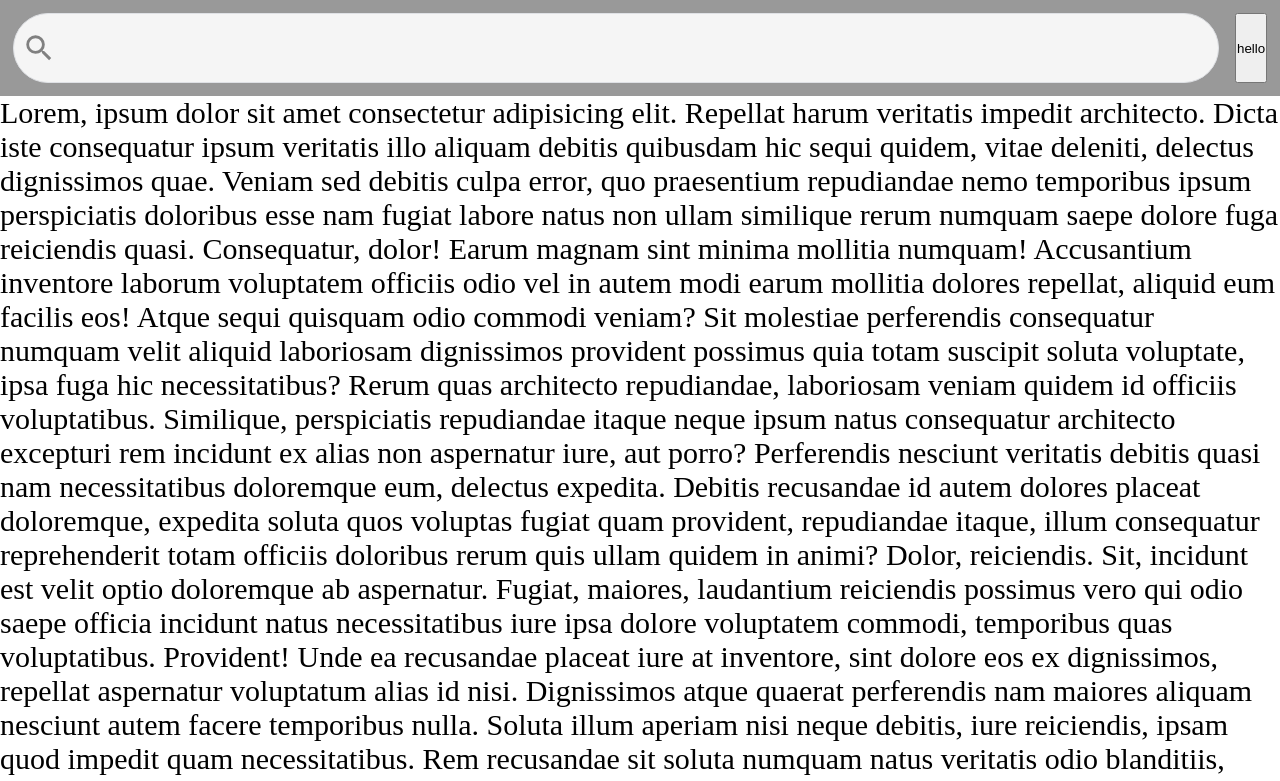
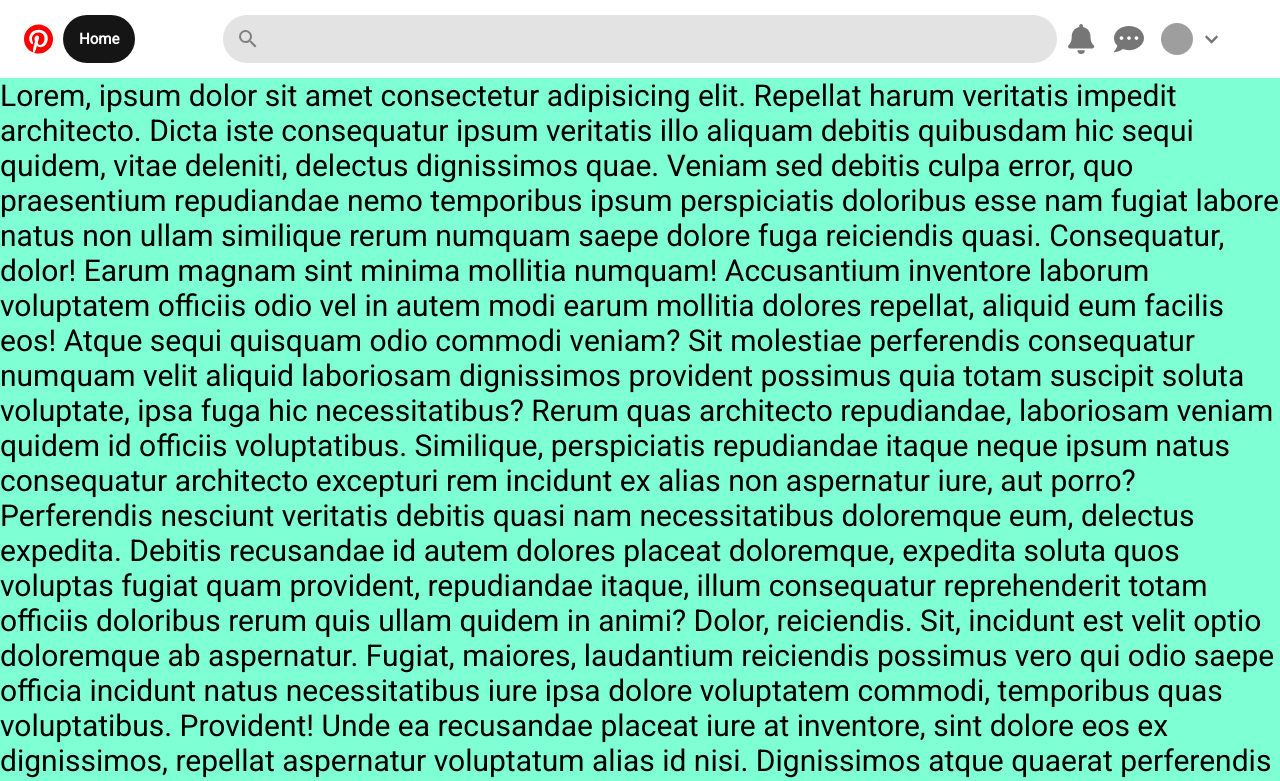
Before and after one commit to kataya1/Pinterest, a React (Create React App) app in the folder frontend/pintrest/: page / in a window 1280 px wide. Shown: the top 781 px of the page. Built offline with nearby package versions, Linux system fonts and the light colour scheme; grey boxes are pictures that could not be loaded.

Commit message:
upload navbar

```diff
--- a/frontend/pintrest/src/App.css
+++ b/frontend/pintrest/src/App.css
@@ -4,7 +4,11 @@
     padding: 0;
     margin: 0;
     box-sizing: inherit;
+    font-size: 1rem;
 }
 html{
     box-sizing: border-box;
 }
+body{
+    background-color: aquamarine;
+}
--- /dev/null
+++ b/frontend/pintrest/src/components/Avatar/Avatar.css
@@ -0,0 +1,24 @@
+.avatar{
+    width: 3rem;
+    height: 3rem;
+    border-radius: 50%;
+    display: flex;
+    align-items: center;
+    justify-content: center;
+}
+.avatar .img {
+    height: 2rem;
+    width: 2rem;
+    position: relative;
+    border-radius: 50%;
+    overflow: hidden;
+}
+.avatar .img img {
+    position: absolute;
+    object-fit: cover;
+    width: 100%;
+    height: 100%;
+}
+.avatar:hover{
+    background-color: #e2e2e2;
+}
--- /dev/null
+++ b/frontend/pintrest/src/components/Avatar/Avatar.js
@@ -0,0 +1,14 @@
+import React from 'react'
+import './Avatar.css'
+
+const Avatar = ({src}) => {
+        return (
+            <div className="avatar">
+                <div className="img">
+                    <img src={src} alt=""/>
+                </div>
+            </div>
+        )
+}
+
+export default Avatar
--- /dev/null
+++ b/frontend/pintrest/src/components/Button/Button.css
@@ -0,0 +1,83 @@
+@import url('https://fonts.googleapis.com/css2?family=Roboto&display=swap');
+:root {
+    --primary: #e1e1e1;
+    --hover: #e2e2e2;
+    --dark: #181717;
+    --red: #eb3f27;
+    --white: #fdfdfd;
+    --icon: #767676;
+}
+*{
+    font-family: 'Roboto', sans-serif;
+}
+.btn {
+    border: none;
+    padding: 5px;
+    font-weight: 900;
+    cursor: pointer;
+    padding: 15px;
+    font-size: 15px;
+}
+.btn--standard:hover{
+    background-color: var(--hover);
+}
+.btn--icon {
+    border-radius: 50%;
+    width: 3rem;
+    height: 3rem;
+    display: flex;
+    align-items: center;
+    justify-content: center;
+    background-color: transparent;
+    color: var(--icon);
+}
+.btn--icon:hover {
+    background-color: var(--hover);
+}
+.btn--standard {
+    background-color: transparent;
+    border-radius: 20px;
+}
+.btn--text {
+    font-weight: bold;
+    height: 3rem;
+    color: #fff;
+    padding: 1rem;
+    background-color: #151515;
+    display: flex;
+    align-items: center;
+    justify-content: center;
+    border-radius: 1.563rem;
+}
+.btn--red {
+    background-color: var(--red);
+    color: var(--white);
+    border-radius: 25%;
+}
+.btn--down {
+    border-radius: 50%;
+    width: 1rem;
+    height: 1rem;
+    display: flex;
+    align-items: center;
+    justify-content: center;
+    padding: 0.7rem;
+    background-color: transparent;
+    color: var(--icon);
+}
+.btn--down:hover {
+    background-color: var(--hover);
+}
+.btn--logo {
+    border-radius: 50%;
+    width: 3rem;
+    height: 3rem;
+    display: flex;
+    align-items: center;
+    justify-content: center;
+    color: red;
+    background-color: transparent;
+}
+.btn--logo:hover {
+    background-color: var(--hover);
+}
--- /dev/null
+++ b/frontend/pintrest/src/components/Button/ButtonFlex.js
@@ -0,0 +1,24 @@
+import React from 'react'
+import'./Button.css'
+
+const STYLES = [
+    'btn--standard',
+    'btn--icon',
+    'btn--text',
+    'btn--red',
+    'btn--down',
+    'btn--logo',
+    'btn--none'
+]
+
+const ButtonFlex = ({children,type,onClick,buttonStyle}) => {
+    const checkButtonStyle = STYLES.includes(buttonStyle) ? buttonStyle : STYLES[0]
+    return(
+        <React.Fragment>
+            <button className={`btn ${checkButtonStyle}`} onClick={onClick} type={type} >
+                {children}
+            </button>
+        </React.Fragment>
+    )
+}
+export default ButtonFlex
--- /dev/null
+++ b/frontend/pintrest/src/components/Navbar/Navbar.css
@@ -0,0 +1,33 @@
+nav{
+    display: flex;
+    align-items: center;
+    justify-content: space-between;
+    background-color: #fff;
+    padding: 0.938rem;
+}
+
+.left {
+    display: flex;
+    align-items: center;
+    width: 20%;
+}
+.right{
+    width: 20%;
+    display: flex;
+    align-items: center;
+}
+
+/* Extra small devices (phones, 600px and down) */
+@media only screen and (max-width: 600px) {}
+
+/* Small devices (portrait tablets and large phones, 600px and up) */
+@media only screen and (min-width: 600px) {}
+
+/* Medium devices (landscape tablets, 768px and up) */
+@media only screen and (min-width: 768px) {}
+
+/* Large devices (laptops/desktops, 992px and up) */
+@media only screen and (min-width: 992px) {}
+
+/* Extra large devices (large laptops and desktops, 1200px and up) */
+@media only screen and (min-width: 1200px) {}
--- a/frontend/pintrest/src/components/Navbar/Navbar.js
+++ b/frontend/pintrest/src/components/Navbar/Navbar.js
@@ -1,11 +1,31 @@
-import styles from './Navbar.module.css';
+import { library } from '@fortawesome/fontawesome-svg-core'
+import { faPinterest} from '@fortawesome/free-brands-svg-icons'
+import { faBell,faCommentDots,faSearch,faChevronDown,faUser } from '@fortawesome/free-solid-svg-icons'
+import { FontAwesomeIcon } from '@fortawesome/react-fontawesome'
+import Avatar from '../Avatar/Avatar'
+import ButtonFlex from '../Button/ButtonFlex'
+
+import '../Navbar/Navbar.css'
 import Searchbox  from '../Searchbox/Searchbox';
+
+library.add(faPinterest,faBell,faCommentDots,faSearch,faChevronDown,faUser)
+
+
 export default function Navbar() {
 
     return (
-    <nav className={styles.navigation}>
+    <nav>
+        <div className='left'>
+            <ButtonFlex buttonStyle="btn--logo"><FontAwesomeIcon icon={['fab', 'pinterest']} size="2x"/></ButtonFlex>
+            <ButtonFlex buttonStyle='btn--text'>Home</ButtonFlex>
+        </div>
         <Searchbox></Searchbox>
-        <button>hello</button>
+        <div className='right'>
+            <ButtonFlex buttonStyle="btn--icon"><FontAwesomeIcon icon="bell" size="2x"/></ButtonFlex>
+            <ButtonFlex buttonStyle="btn--icon"><FontAwesomeIcon icon="comment-dots" size="2x"/></ButtonFlex>
+            <Avatar src="https://images.unsplash.com/photo-1534308143481-c55f00be8bd7?ixid=MnwxMjA3fDB8MHxwaG90by1wYWdlfHx8fGVufDB8fHx8&ixlib=rb-1.2.1&auto=format&fit=crop&w=1488&q=80"/>
+            <ButtonFlex buttonStyle="btn--down"><FontAwesomeIcon icon="chevron-down"/></ButtonFlex>
+        </div>
     </nav>
     )
 }
--- a/frontend/pintrest/src/components/Navbar/Navbar.module.css
+++ /dev/null
@@ -1,27 +0,0 @@
-
-nav.navigation{
-    background-color: #999;
-    display: flex;
-    position: sticky;
-    top: 0;
-    gap: 1rem ;
-    padding: 0.8rem;
-    --font-size: 1rem;
-    font-size: var(--font-size);
-    height: 12vh;
-}
-
-/* Extra small devices (phones, 600px and down) */
-@media only screen and (max-width: 600px) {}
-
-/* Small devices (portrait tablets and large phones, 600px and up) */
-@media only screen and (min-width: 600px) {}
-
-/* Medium devices (landscape tablets, 768px and up) */
-@media only screen and (min-width: 768px) {}
-
-/* Large devices (laptops/desktops, 992px and up) */
-@media only screen and (min-width: 992px) {}
-
-/* Extra large devices (large laptops and desktops, 1200px and up) */
-@media only screen and (min-width: 1200px) {}
--- a/frontend/pintrest/src/components/Searchbox/Searchbox.css
+++ b/frontend/pintrest/src/components/Searchbox/Searchbox.css
@@ -1,29 +1,26 @@
 #Search-box{
-    flex-grow: 1;
-    border-radius: 3rem;
-    border: 1px solid #dfe1e5;
-    background-color: #f5f5f5;
+    width: 80%;
     display: flex;
-    flex-direction: row;
-    height: 100%;
-    align-content: center;
-    justify-content: space-between;
+    justify-content: center;
+    align-items: center;
+    height: 3rem;
+    border-radius: 25px;
+    overflow: hidden;
+    background: #e3e3e3;
 }
 
 #Search-box:hover{
     background-color: #fff;
     box-shadow: 0 1px 6px rgba(32,33,36,.28);
     border-color: rgba(223,225,229,0);
-
 }
-
-
 
 #sb-magnifying-glass{
     margin: auto 0.5rem;
     height: 50%;
 }
 #sb-magnifying-glass svg{
+    padding-left: 0.313rem;
     height: 100%;
     color: gray;
 }
@@ -36,7 +33,6 @@
   flex: 100%;
 }
 
-
 #search-input-field
 {
     height: 100%;
```
Also changed, not shown: 1 other file (tests, documents, lock files or other folders).
